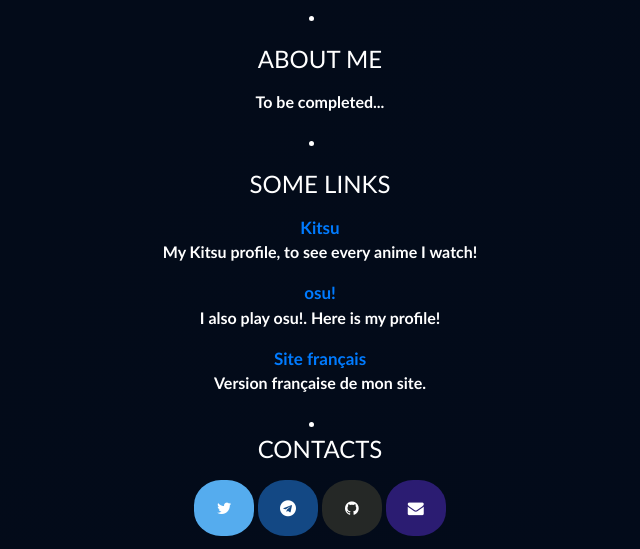
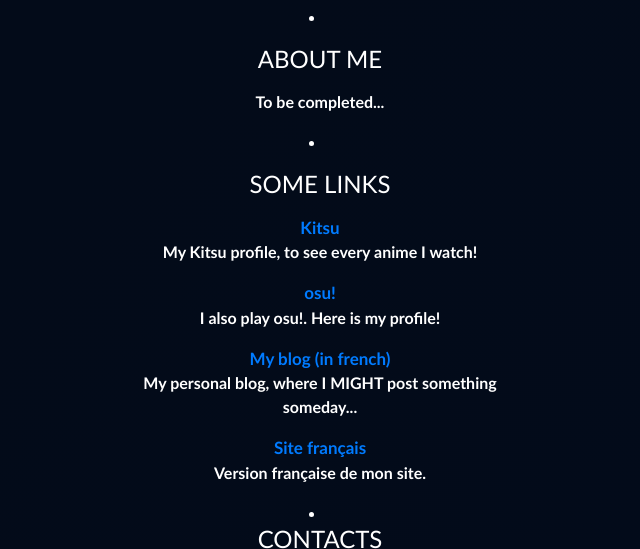
Before and after one commit to r33int/r33_space, a plain HTML site: page en.html in a window 1280 px wide. Shown: the part 237-786 px from the top of the page, without its empty margins (320-960 px from the left). Drawn offline with Linux system fonts and the light colour scheme.

Commit message:
Add blog

```diff
--- a/en.html
+++ b/en.html
@@ -43,6 +43,8 @@
     <p>My Kitsu profile, to see every anime I watch!</p>
     <a target="_blank" href="https://osu.ppy.sh/users/10346692" style="font-size: 17">osu!</a>
     <p>I also play osu!. Here is my profile!</p>
+    <a target="_blank" href="https://blog.r33.space" style="font-size: 17">My blog (in french)</a>
+    <p>My personal blog, where I MIGHT post something someday...</p>
     <a href="https://r33.space" style="font-size: 17">Site français</a>
     <p>Version française de mon site.</p>
     <p></p>
```
Also changed, not shown: index.html (+2 -0 lines).
